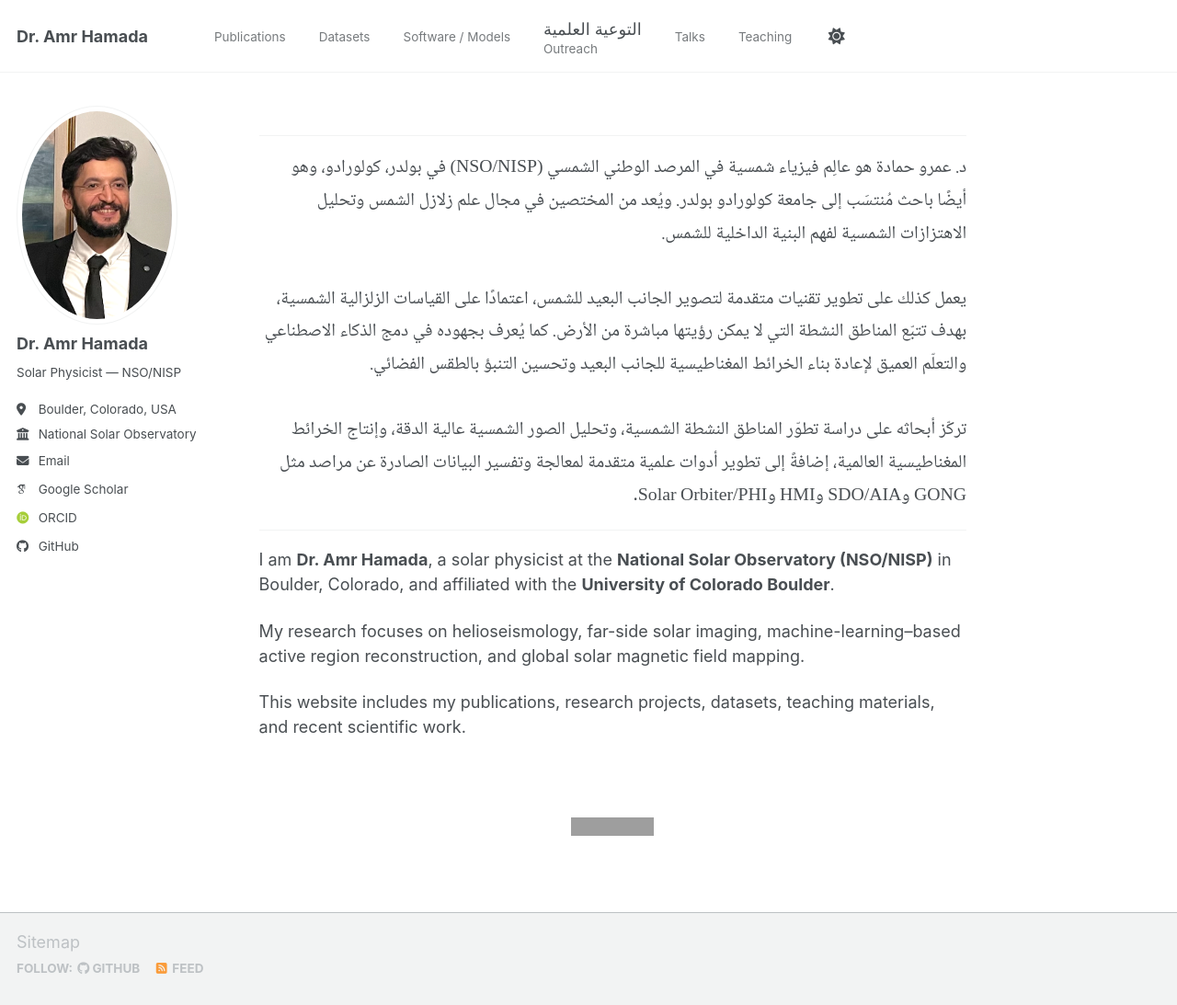
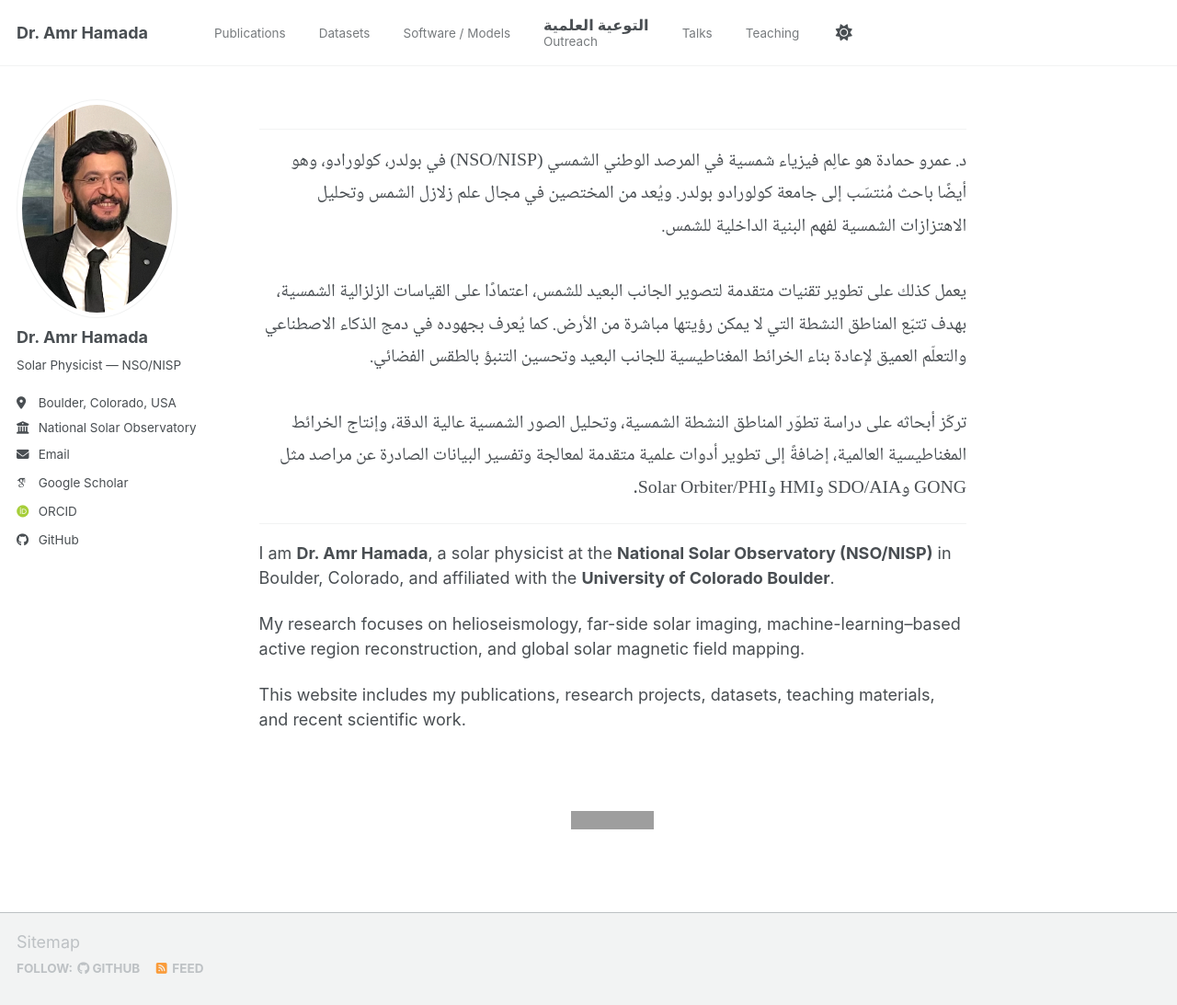
Before and after one commit to Amr1001Hamada/Amr1001Hamada.github.io, a Jekyll site: the page built from _pages/about.md, in a window 1280 px wide and 1093 px high. Shown: the whole window at 92% size. Built offline with Jekyll 4.4.1, drawn with Linux system fonts in a browser that asks for light colours; some web fonts are replaced; a script bundle is joined from its source files by our own code; library files that are not in the unit come from our copies; grey boxes are pictures that could not be loaded.

Commit message:
Add navigation styles for Arabic and English

```diff
--- a/_sass/layout/_navigation.scss
+++ b/_sass/layout/_navigation.scss
@@ -451,3 +451,18 @@
   direction: ltr;
   line-height: 1.2;
 }
+
+.nav-ar {
+  display: block;
+  font-size: 0.9em;
+  font-weight: 600;
+  direction: rtl;
+  line-height: 1.2;
+}
+
+.nav-en {
+  display: block;
+  font-size: 0.75em;
+  opacity: 0.75;
+  direction: ltr;
+}
```
